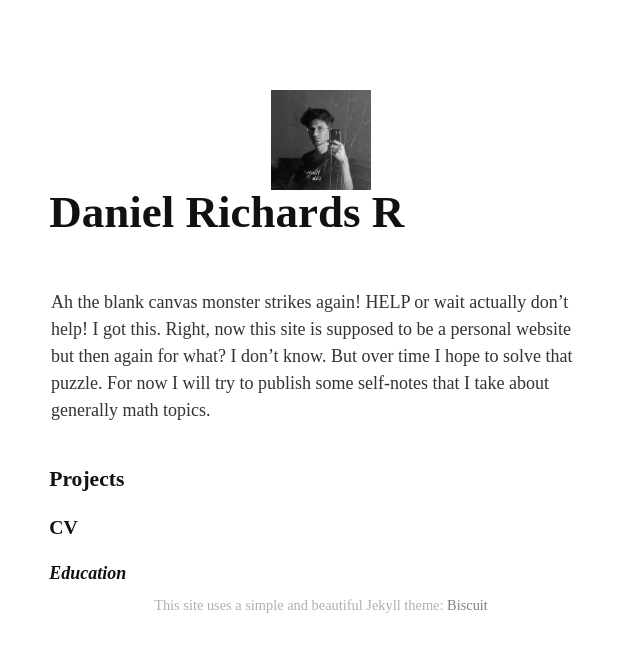
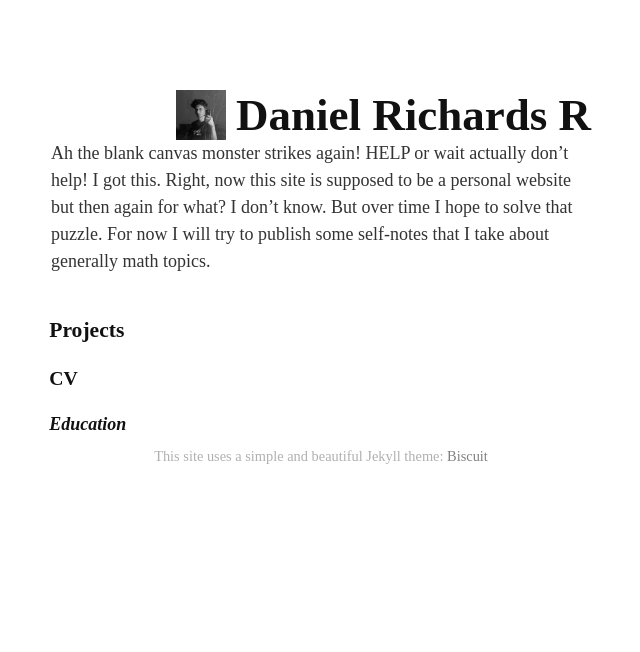
Before and after one commit to dannyrichy/dannyrichy.github.io, a Jekyll site: the page built from docs/index.md, in a window 1280 px wide. Shown: the top 652 px of the page, without its empty margins (319-959 px from the left). Built offline with Jekyll 4.4.1, drawn with Linux system fonts in a browser that asks for light colours; some web fonts are replaced.

Commit message:
changes again

```diff
--- a/docs/index.md
+++ b/docs/index.md
@@ -2,9 +2,9 @@
 layout: default
 ---
 
-<div class="profile">
-  <img src="assets/profile.jpg" alt="Banner" style="width:100px; height:100px;">
-  <h1>Daniel Richards R</h1>
+<div style="display: flex; align-items: center;">
+  <img src="assets/profile.jpg" alt="Banner" style="width: 50px; height: 50px; margin-right: 10px;">
+  <h1 style="margin: 0;">Daniel Richards R</h1>
 </div>
 
 Ah the blank canvas monster strikes again! HELP or wait actually don't help! I got this. Right, now this site is supposed to be a personal website but then again for what? I don't know. But over time I hope to solve that puzzle. For now I will try to publish some self-notes that I take about generally math topics.
```
